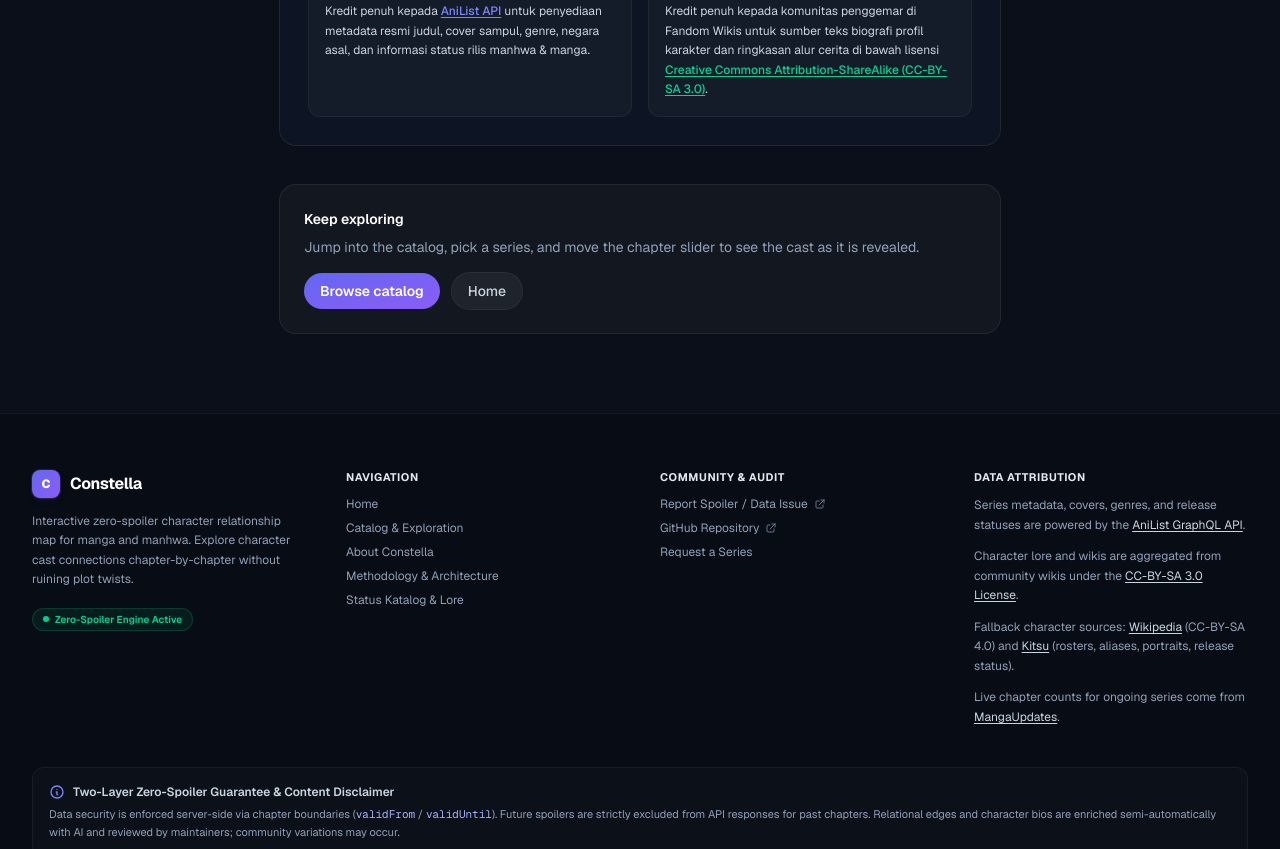
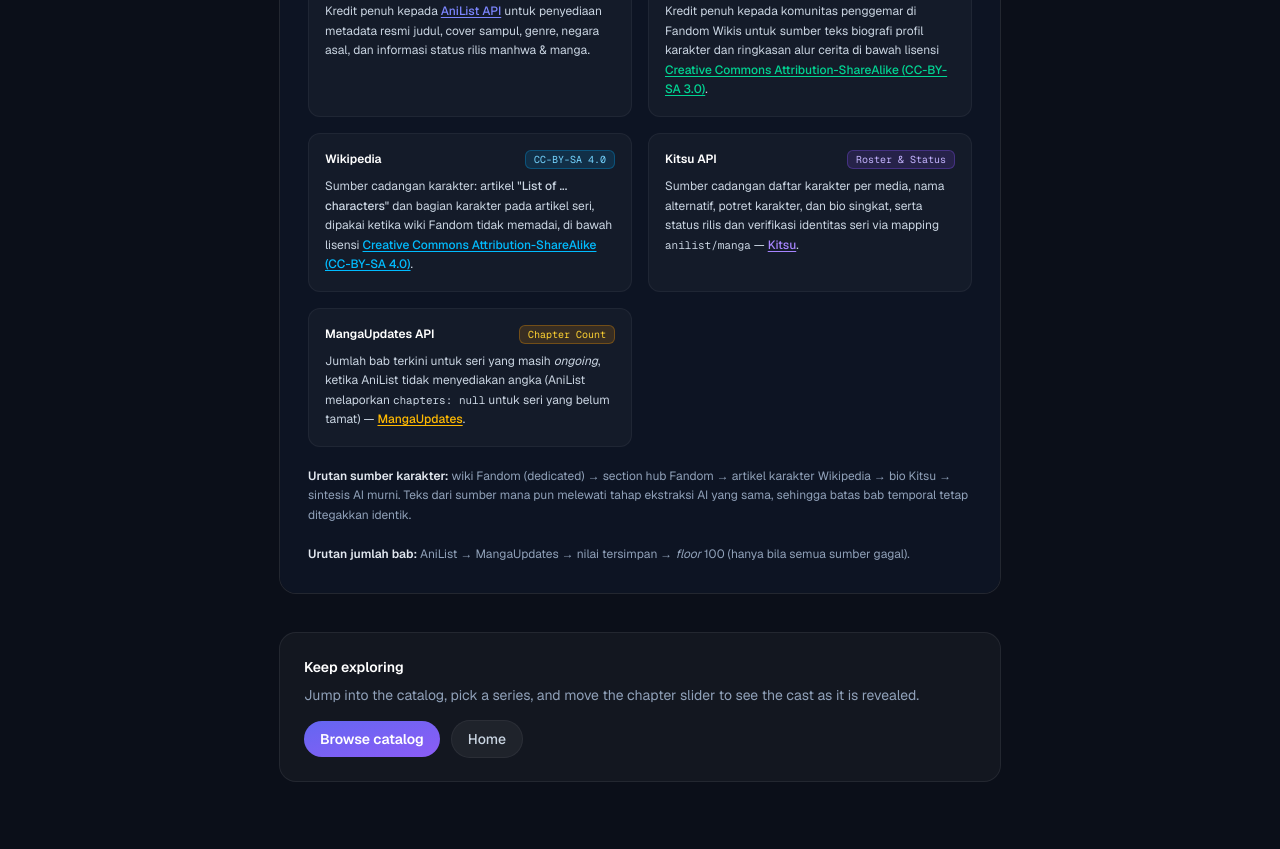
Before and after one commit to gleey/constella, a Next.js app: page /about in a window 1280 px wide. Shown: the part 1360-2209 px from the top of the page. Built offline with nearby package versions, Linux system fonts and the light colour scheme; no server answers; the database is empty.

Commit message:
feat(about): credit Wikipedia, Kitsu, and MangaUpdates in data attribution table
Adds three source cards to the Atribusi Sumber Data & Lisensi section plus
the character-source and chapter-count ordering notes, matching the README
attribution table and the global footer.

```diff
--- a/src/app/about/page.tsx
+++ b/src/app/about/page.tsx
@@ -115,7 +115,87 @@ export default async function AboutPage() {
                 .
               </p>
             </div>
+
+            {/* Wikipedia Credit */}
+            <div className="p-4 rounded-xl bg-white/[0.03] border border-white/5 space-y-2">
+              <div className="flex items-center justify-between">
+                <span className="font-semibold text-white">Wikipedia</span>
+                <span className="text-[10px] font-mono px-2 py-0.5 rounded-md bg-sky-500/15 text-sky-300 border border-sky-500/30">
+                  CC-BY-SA 4.0
+                </span>
+              </div>
+              <p className="text-slate-300 leading-relaxed">
+                Sumber cadangan karakter: artikel{" "}
+                <span className="font-medium">&quot;List of ... characters&quot;</span>{" "}
+                dan bagian karakter pada artikel seri, dipakai ketika wiki Fandom tidak memadai, di bawah lisensi{" "}
+                <a
+                  href="https://creativecommons.org/licenses/by-sa/4.0/"
+                  target="_blank"
+                  rel="noopener noreferrer"
+                  className="text-sky-400 hover:text-sky-300 underline underline-offset-2 font-medium"
+                >
+                  Creative Commons Attribution-ShareAlike (CC-BY-SA 4.0)
+                </a>
+                .
+              </p>
+            </div>
+
+            {/* Kitsu Credit */}
+            <div className="p-4 rounded-xl bg-white/[0.03] border border-white/5 space-y-2">
+              <div className="flex items-center justify-between">
+                <span className="font-semibold text-white">Kitsu API</span>
+                <span className="text-[10px] font-mono px-2 py-0.5 rounded-md bg-violet-500/15 text-violet-300 border border-violet-500/30">
+                  Roster &amp; Status
+                </span>
+              </div>
+              <p className="text-slate-300 leading-relaxed">
+                Sumber cadangan daftar karakter per media, nama alternatif, potret karakter, dan bio singkat, serta status rilis dan verifikasi identitas seri via mapping{" "}
+                <span className="font-mono text-[11px]">anilist/manga</span> —{" "}
+                <a
+                  href="https://kitsu.io"
+                  target="_blank"
+                  rel="noopener noreferrer"
+                  className="text-violet-400 hover:text-violet-300 underline underline-offset-2 font-medium"
+                >
+                  Kitsu
+                </a>
+                .
+              </p>
+            </div>
+
+            {/* MangaUpdates Credit */}
+            <div className="p-4 rounded-xl bg-white/[0.03] border border-white/5 space-y-2">
+              <div className="flex items-center justify-between">
+                <span className="font-semibold text-white">MangaUpdates API</span>
+                <span className="text-[10px] font-mono px-2 py-0.5 rounded-md bg-amber-500/15 text-amber-300 border border-amber-500/30">
+                  Chapter Count
+                </span>
+              </div>
+              <p className="text-slate-300 leading-relaxed">
+                Jumlah bab terkini untuk seri yang masih{" "}
+                <span className="italic">ongoing</span>, ketika AniList tidak menyediakan angka (AniList melaporkan{" "}
+                <span className="font-mono text-[11px]">chapters: null</span> untuk seri yang belum tamat) —{" "}
+                <a
+                  href="https://www.mangaupdates.com"
+                  target="_blank"
+                  rel="noopener noreferrer"
+                  className="text-amber-400 hover:text-amber-300 underline underline-offset-2 font-medium"
+                >
+                  MangaUpdates
+                </a>
+                .
+              </p>
+            </div>
           </div>
+
+          <p className="text-xs leading-relaxed text-slate-400">
+            <span className="font-semibold text-slate-200">Urutan sumber karakter:</span>{" "}
+            wiki Fandom (dedicated) → section hub Fandom → artikel karakter Wikipedia → bio Kitsu → sintesis AI murni. Teks dari sumber mana pun melewati tahap ekstraksi AI yang sama, sehingga batas bab temporal tetap ditegakkan identik.
+          </p>
+          <p className="text-xs leading-relaxed text-slate-400">
+            <span className="font-semibold text-slate-200">Urutan jumlah bab:</span>{" "}
+            AniList → MangaUpdates → nilai tersimpan → <span className="italic">floor</span> 100 (hanya bila semua sumber gagal).
+          </p>
         </div>
 
         <div className="mt-10 rounded-2xl bg-white/[0.03] ring-1 ring-white/10 p-5 sm:p-6">
```
